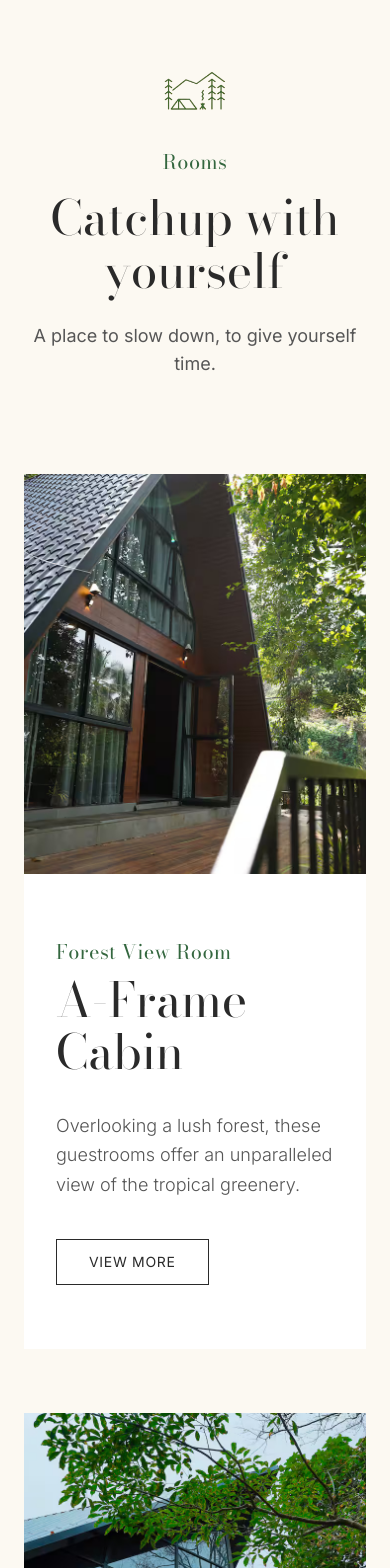
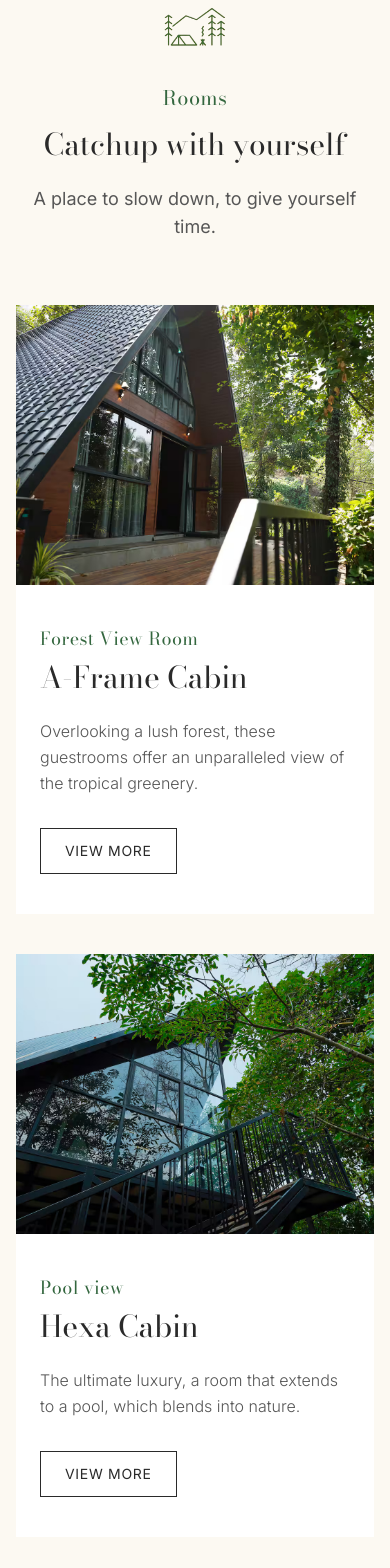
Before and after one commit to riihennn/TheLostCabins, a Next.js app in the folder frontend/: page /rooms in a window 390 px wide. Shown: the part 100-1668 px from the top of the page. Built offline with nearby package versions, Linux system fonts and the light colour scheme.

Commit message:
responsive

```diff
--- a/frontend/app/rooms/page.tsx
+++ b/frontend/app/rooms/page.tsx
@@ -9,9 +9,9 @@ export const metadata: Metadata = {
 
 export default function Rooms() {
   return (
-    <main className="min-h-screen bg-[#fcf9f2] pt-40 pb-20">
+    <main className="min-h-screen bg-[#fcf9f2] pt-24 sm:pt-28 md:pt-36 lg:pt-40 pb-20">
       {/* Header Section */}
-      <section className="flex flex-col items-center justify-center text-center px-6 md:px-12 mb-24 md:mb-32">
+      <section className="flex flex-col items-center justify-center text-center px-4 sm:px-6 md:px-12 mb-16 sm:mb-20 md:mb-24 lg:mb-32">
         <div className="relative w-16 h-16 md:w-20 md:h-20 mb-6">
           <Image
             src="/images/LostCabin-icon-green.png"
@@ -23,7 +23,7 @@ export default function Rooms() {
         <span className="font-serif text-[#34673f] text-xl md:text-3xl mb-4 tracking-wide">
           Rooms
         </span>
-        <h1 className="font-serif text-5xl md:text-6xl lg:text-[5rem] leading-[1.1] text-[#2a2a2a] mb-6 max-w-4xl">
+        <h1 className="font-serif text-3xl sm:text-4xl md:text-5xl lg:text-6xl xl:text-[5rem] leading-[1.1] text-[#2a2a2a] mb-6 max-w-4xl">
           Catchup with yourself
         </h1>
         <p className="font-sans text-lg md:text-xl text-[#565656]">
@@ -32,25 +32,25 @@ export default function Rooms() {
       </section>
 
       {/* Room 1 */}
-      <section className="max-w-[1300px] mx-auto px-6 md:px-12 mb-16 md:mb-24">
+      <section className="max-w-[1300px] mx-auto px-4 sm:px-6 md:px-12 mb-10 sm:mb-16 md:mb-24">
         <div className="bg-white flex flex-col lg:flex-row w-full lg:min-h-[550px]">
           {/* Text Left */}
-          <div className="w-full lg:w-1/2 flex flex-col justify-center px-8 py-16 md:px-16 lg:px-24 order-2 lg:order-1">
-            <span className="font-serif text-[#34673f] text-xl md:text-2xl mb-2 tracking-wide">
+          <div className="w-full lg:w-1/2 flex flex-col justify-center px-6 py-10 sm:px-10 sm:py-12 md:px-16 md:py-16 lg:px-20 xl:px-24 order-2 lg:order-1">
+            <span className="font-serif text-[#34673f] text-lg sm:text-xl md:text-2xl mb-2 tracking-wide">
               Forest View Room
             </span>
-            <h2 className="font-serif text-5xl md:text-6xl lg:text-[4rem] leading-[1.1] text-[#2a2a2a] mb-8">
+            <h2 className="font-serif text-3xl sm:text-4xl md:text-5xl lg:text-[4rem] leading-[1.1] text-[#2a2a2a] mb-6 sm:mb-8">
               A-Frame Cabin
             </h2>
-            <p className="font-sans font-light text-lg md:text-xl text-[#565656] leading-relaxed mb-10">
+            <p className="font-sans font-light text-base sm:text-lg md:text-xl text-[#565656] leading-relaxed mb-8 sm:mb-10">
               Overlooking a lush forest, these guestrooms offer an unparalleled view of the tropical greenery.
             </p>
-            <Link href="/rooms/a-frame-cabin" className="self-start border border-[#2a2a2a] text-[#2a2a2a] px-8 py-3 text-sm tracking-wider uppercase hover:bg-[#2a2a2a] hover:text-white transition-colors font-sans inline-block text-center">
+            <Link href="/rooms/a-frame-cabin" className="self-start border border-[#2a2a2a] text-[#2a2a2a] px-6 sm:px-8 py-3 text-sm tracking-wider uppercase hover:bg-[#2a2a2a] hover:text-white transition-colors font-sans inline-block text-center">
               View More
             </Link>
           </div>
           {/* Image Right */}
-          <div className="w-full lg:w-1/2 relative min-h-[400px] lg:min-h-0 order-1 lg:order-2">
+          <div className="w-full lg:w-1/2 relative min-h-[280px] sm:min-h-[350px] md:min-h-[400px] lg:min-h-0 order-1 lg:order-2">
             <Image
               src="/images/Aframe1.jpg"
               alt="A-frame cabin"
@@ -63,28 +63,28 @@ export default function Rooms() {
       </section>
 
       {/* Room 2 */}
-      <section className="max-w-[1300px] mx-auto px-6 md:px-12 mb-16 md:mb-24">
+      <section className="max-w-[1300px] mx-auto px-4 sm:px-6 md:px-12 mb-10 sm:mb-16 md:mb-24">
         <div className="bg-white flex flex-col lg:flex-row w-full lg:min-h-[550px]">
           {/* Text Right */}
-          <div className="w-full lg:w-1/2 flex flex-col justify-center px-8 py-16 md:px-16 lg:px-24 order-2 lg:order-2">
-            <span className="font-serif text-[#34673f] text-xl md:text-2xl mb-2 tracking-wide">
+          <div className="w-full lg:w-1/2 flex flex-col justify-center px-6 py-10 sm:px-10 sm:py-12 md:px-16 md:py-16 lg:px-20 xl:px-24 order-2 lg:order-2">
+            <span className="font-serif text-[#34673f] text-lg sm:text-xl md:text-2xl mb-2 tracking-wide">
               Pool view
             </span>
-            <h2 className="font-serif text-5xl md:text-6xl lg:text-[4rem] leading-[1.1] text-[#2a2a2a] mb-8">
+            <h2 className="font-serif text-3xl sm:text-4xl md:text-5xl lg:text-[4rem] leading-[1.1] text-[#2a2a2a] mb-6 sm:mb-8">
               Hexa Cabin
             </h2>
-            <p className="font-sans font-light text-lg md:text-xl text-[#565656] leading-relaxed mb-10">
+            <p className="font-sans font-light text-base sm:text-lg md:text-xl text-[#565656] leading-relaxed mb-8 sm:mb-10">
               The ultimate luxury, a room that extends to a pool, which blends into nature.
             </p>
-            <Link href="/rooms/hexa-cabin" className="self-start border border-[#2a2a2a] text-[#2a2a2a] px-8 py-3 text-sm tracking-wider uppercase hover:bg-[#2a2a2a] hover:text-white transition-colors font-sans inline-block text-center">
+            <Link href="/rooms/hexa-cabin" className="self-start border border-[#2a2a2a] text-[#2a2a2a] px-6 sm:px-8 py-3 text-sm tracking-wider uppercase hover:bg-[#2a2a2a] hover:text-white transition-colors font-sans inline-block text-center">
               View More
             </Link>
           </div>
           {/* Image Left */}
-          <div className="w-full lg:w-1/2 relative min-h-[400px] lg:min-h-0 order-1 lg:order-1">
+          <div className="w-full lg:w-1/2 relative min-h-[280px] sm:min-h-[350px] md:min-h-[400px] lg:min-h-0 order-1 lg:order-1">
             <Image
               src="/images/Hexa_image/IMG_7816.jpg"
-              alt="A-frame cabin"
+              alt="Hexa cabin"
               fill
               className="object-cover"
             />
@@ -93,25 +93,25 @@ export default function Rooms() {
       </section>
 
       {/* Room 3 */}
-      <section className="max-w-[1300px] mx-auto px-6 md:px-12 mb-24 md:mb-32">
+      <section className="max-w-[1300px] mx-auto px-4 sm:px-6 md:px-12 mb-10 sm:mb-16 md:mb-24 lg:mb-32">
         <div className="bg-white flex flex-col lg:flex-row w-full lg:min-h-[550px]">
           {/* Text Left */}
-          <div className="w-full lg:w-1/2 flex flex-col justify-center px-8 py-16 md:px-16 lg:px-24 order-2 lg:order-1">
-            <span className="font-serif text-[#34673f] text-xl md:text-2xl mb-2 tracking-wide">
+          <div className="w-full lg:w-1/2 flex flex-col justify-center px-6 py-10 sm:px-10 sm:py-12 md:px-16 md:py-16 lg:px-20 xl:px-24 order-2 lg:order-1">
+            <span className="font-serif text-[#34673f] text-lg sm:text-xl md:text-2xl mb-2 tracking-wide">
               Mountain View
             </span>
-            <h2 className="font-serif text-5xl md:text-6xl lg:text-[4rem] leading-[1.1] text-[#2a2a2a] mb-8">
+            <h2 className="font-serif text-3xl sm:text-4xl md:text-5xl lg:text-[4rem] leading-[1.1] text-[#2a2a2a] mb-6 sm:mb-8">
               Twin Pines Cabin 1
             </h2>
-            <p className="font-sans font-light text-lg md:text-xl text-[#565656] leading-relaxed mb-10">
+            <p className="font-sans font-light text-base sm:text-lg md:text-xl text-[#565656] leading-relaxed mb-8 sm:mb-10">
               It is not every day that you wake up to a view of the mist-covered mountain from your bed.
             </p>
-            <Link href="/rooms/twin-pines-cabin-1" className="self-start border border-[#2a2a2a] text-[#2a2a2a] px-8 py-3 text-sm tracking-wider uppercase hover:bg-[#2a2a2a] hover:text-white transition-colors font-sans inline-block text-center">
+            <Link href="/rooms/twin-pines-cabin-1" className="self-start border border-[#2a2a2a] text-[#2a2a2a] px-6 sm:px-8 py-3 text-sm tracking-wider uppercase hover:bg-[#2a2a2a] hover:text-white transition-colors font-sans inline-block text-center">
               View More
             </Link>
           </div>
           {/* Image Right */}
-          <div className="w-full lg:w-1/2 relative min-h-[400px] lg:min-h-0 order-1 lg:order-2">
+          <div className="w-full lg:w-1/2 relative min-h-[280px] sm:min-h-[350px] md:min-h-[400px] lg:min-h-0 order-1 lg:order-2">
             <Image
               src="/images/Twinpines_image/IMG_7813.jpg"
               alt="Mt. Forever Room"
@@ -123,28 +123,28 @@ export default function Rooms() {
       </section>
 
       {/* Room 4 */}
-      <section className="max-w-[1300px] mx-auto px-6 md:px-12 mb-16 md:mb-24">
+      <section className="max-w-[1300px] mx-auto px-4 sm:px-6 md:px-12 mb-10 sm:mb-16 md:mb-24">
         <div className="bg-white flex flex-col lg:flex-row w-full lg:min-h-[550px]">
           {/* Text Right */}
-          <div className="w-full lg:w-1/2 flex flex-col justify-center px-8 py-16 md:px-16 lg:px-24 order-2 lg:order-2">
-            <span className="font-serif text-[#34673f] text-xl md:text-2xl mb-2 tracking-wide">
+          <div className="w-full lg:w-1/2 flex flex-col justify-center px-6 py-10 sm:px-10 sm:py-12 md:px-16 md:py-16 lg:px-20 xl:px-24 order-2 lg:order-2">
+            <span className="font-serif text-[#34673f] text-lg sm:text-xl md:text-2xl mb-2 tracking-wide">
               Pool view
             </span>
-            <h2 className="font-serif text-5xl md:text-6xl lg:text-[4rem] leading-[1.1] text-[#2a2a2a] mb-8">
+            <h2 className="font-serif text-3xl sm:text-4xl md:text-5xl lg:text-[4rem] leading-[1.1] text-[#2a2a2a] mb-6 sm:mb-8">
               Twin Pines Cabin 2
             </h2>
-            <p className="font-sans font-light text-lg md:text-xl text-[#565656] leading-relaxed mb-10">
+            <p className="font-sans font-light text-base sm:text-lg md:text-xl text-[#565656] leading-relaxed mb-8 sm:mb-10">
               The ultimate luxury, a room that extends to a pool, which blends into nature.
             </p>
-            <Link href="/rooms/twin-pines-cabin-2" className="self-start border border-[#2a2a2a] text-[#2a2a2a] px-8 py-3 text-sm tracking-wider uppercase hover:bg-[#2a2a2a] hover:text-white transition-colors font-sans inline-block text-center">
+            <Link href="/rooms/twin-pines-cabin-2" className="self-start border border-[#2a2a2a] text-[#2a2a2a] px-6 sm:px-8 py-3 text-sm tracking-wider uppercase hover:bg-[#2a2a2a] hover:text-white transition-colors font-sans inline-block text-center">
               View More
             </Link>
           </div>
           {/* Image Left */}
-          <div className="w-full lg:w-1/2 relative min-h-[400px] lg:min-h-0 order-1 lg:order-1">
+          <div className="w-full lg:w-1/2 relative min-h-[280px] sm:min-h-[350px] md:min-h-[400px] lg:min-h-0 order-1 lg:order-1">
             <Image
               src="/images/Twinpines_image/IMG_7835.jpg"
-              alt="A-frame cabin"
+              alt="Twin Pines Cabin 2"
               fill
               className="object-cover"
             />
--- a/frontend/components/Footer.tsx
+++ b/frontend/components/Footer.tsx
@@ -8,7 +8,7 @@ export default function Footer() {
 
         {/* Col 1 */}
         <div className="flex items-start">
-          <div className="relative w-37 h-21">
+          <div className="relative w-[148px] h-[80px]">
             <Image
               src="/images/LostCabins-Logo-White.png"
               alt="The Lost Cabins Logo"
--- a/frontend/components/Navbar.tsx
+++ b/frontend/components/Navbar.tsx
@@ -38,7 +38,7 @@ export default function Navbar() {
 
   return (
     <>
-      <nav className={`absolute md:fixed top-0 left-0 w-full px-6 md:px-12 py-4 flex justify-between items-center z-[40] transition-all duration-300 bg-transparent ${isDark && !isMenuOpen ? 'text-black' : 'text-white'}`}>
+      <nav className={`fixed top-0 left-0 w-full px-4 sm:px-6 md:px-12 py-4 flex justify-between items-center z-[40] transition-all duration-300 bg-transparent ${isDark && !isMenuOpen ? 'text-black' : 'text-white'}`}>
         <div className="flex items-center gap-3">
           <Link href="/" className="relative w-20 h-10 block cursor-pointer">
             <Image
@@ -105,7 +105,7 @@ export default function Navbar() {
                     if (linkPath === '#') e.preventDefault();
                     setIsMenuOpen(false);
                   }}
-                  className="font-serif text-4xl md:text-[3.5rem] text-[#2a2a2a] hover:text-[#34673f] transition-colors leading-tight"
+                  className="font-serif text-3xl sm:text-4xl md:text-[3.5rem] text-[#2a2a2a] hover:text-[#34673f] transition-colors leading-tight"
                 >
                   {item}
                 </a>
```
Also changed, not shown: frontend/app/about/page.tsx (+6 -6 lines), frontend/app/contact/page.tsx (+4 -4 lines), frontend/app/page.tsx (+6 -6 lines), frontend/components/HeroCarousel.tsx (+5 -5 lines).
